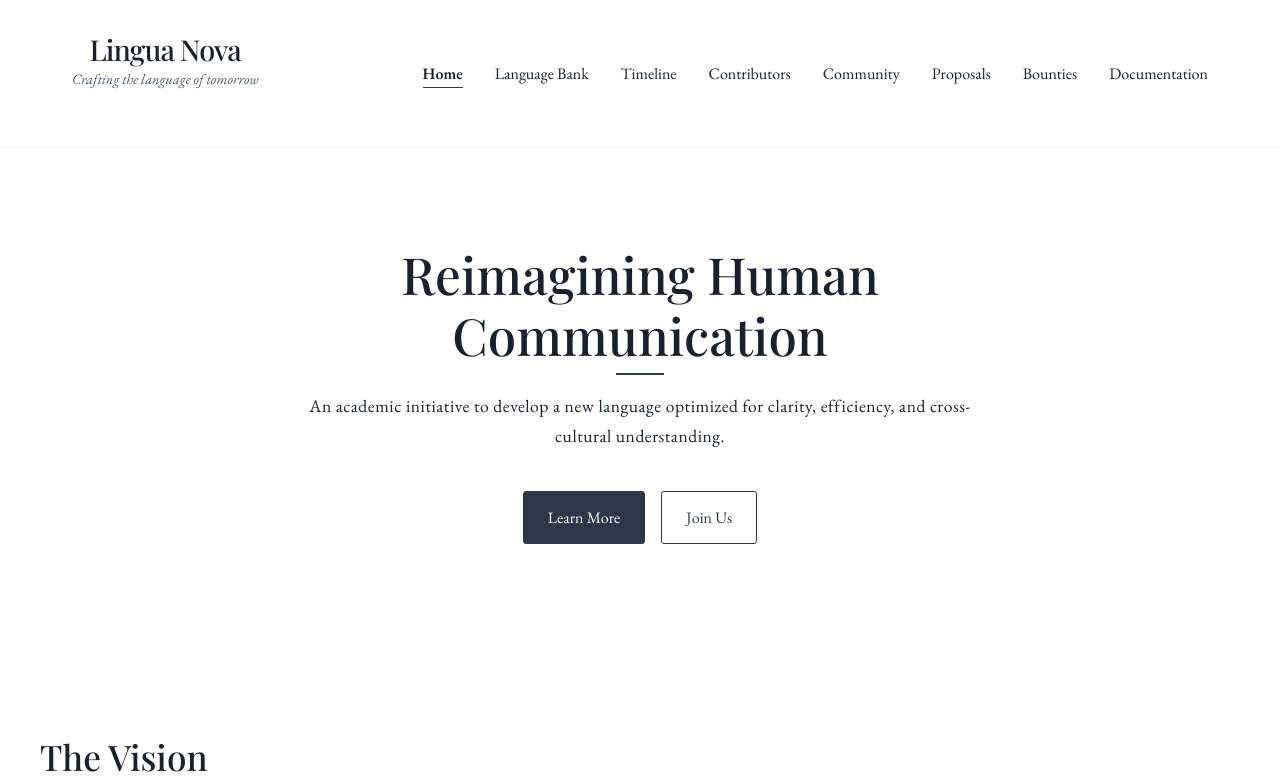
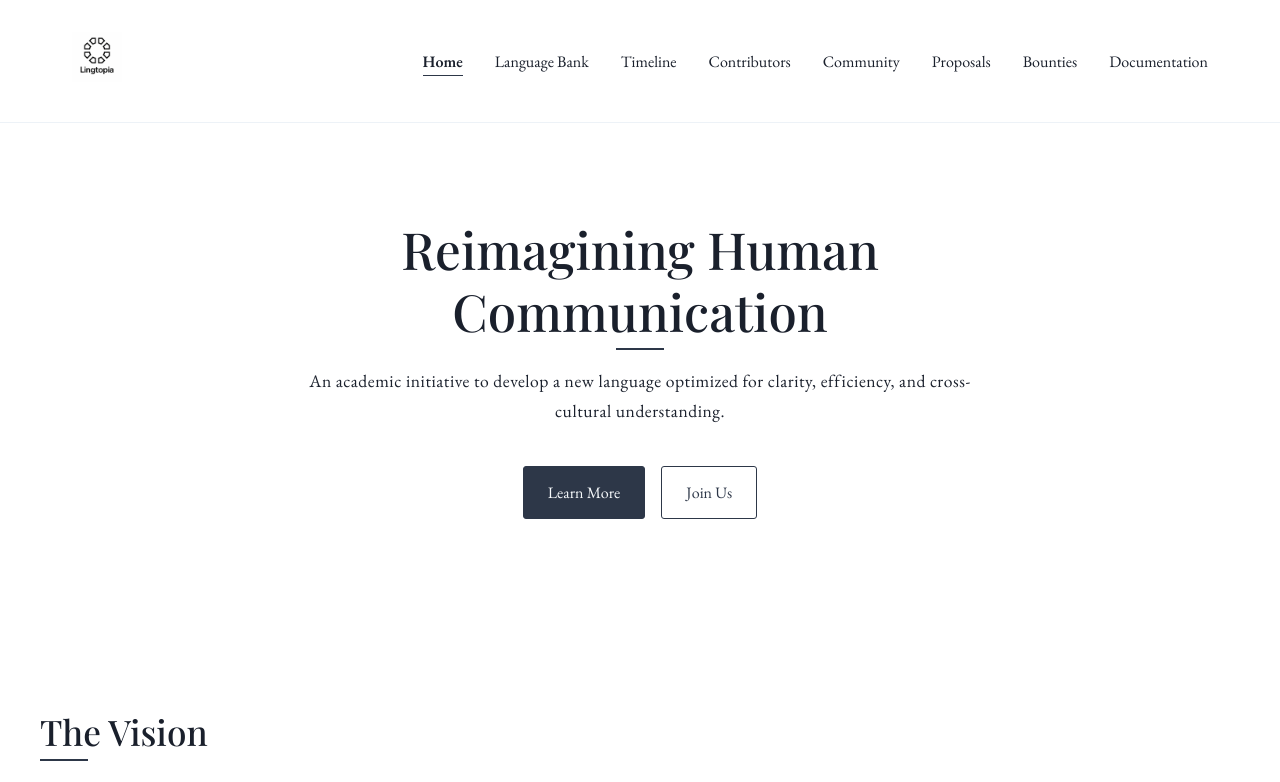
Before and after one commit to lingtopia/lingtopia, a plain HTML site: page index.html in a window 1280 px wide. Shown: the top 782 px of the page. Drawn offline with nearby package versions, Linux system fonts and the light colour scheme.

Commit message:
Update header.html

```diff
--- a/includes/header.html
+++ b/includes/header.html
@@ -1,8 +1,9 @@
 <header>
     <div class="container">
         <div class="logo">
-            <h1>Lingua Nova</h1>
-            <p class="tagline">Crafting the language of tomorrow</p>
+            <a href="index.html">
+                <img src="assets/images/logo.png" alt="Lingtopia Logo" class="header-logo">
+            </a>
         </div>
         <nav>
             <ul>
```
